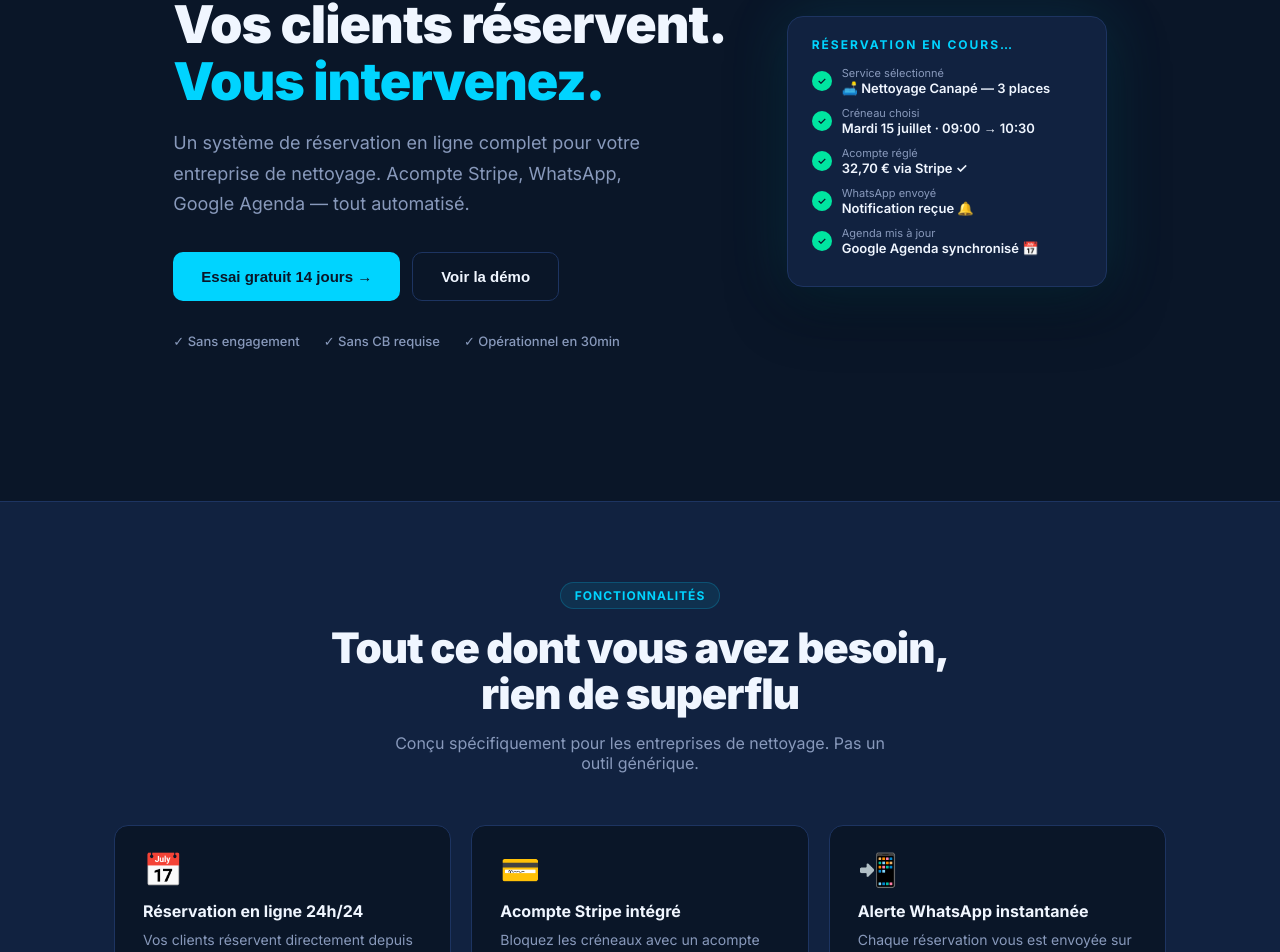
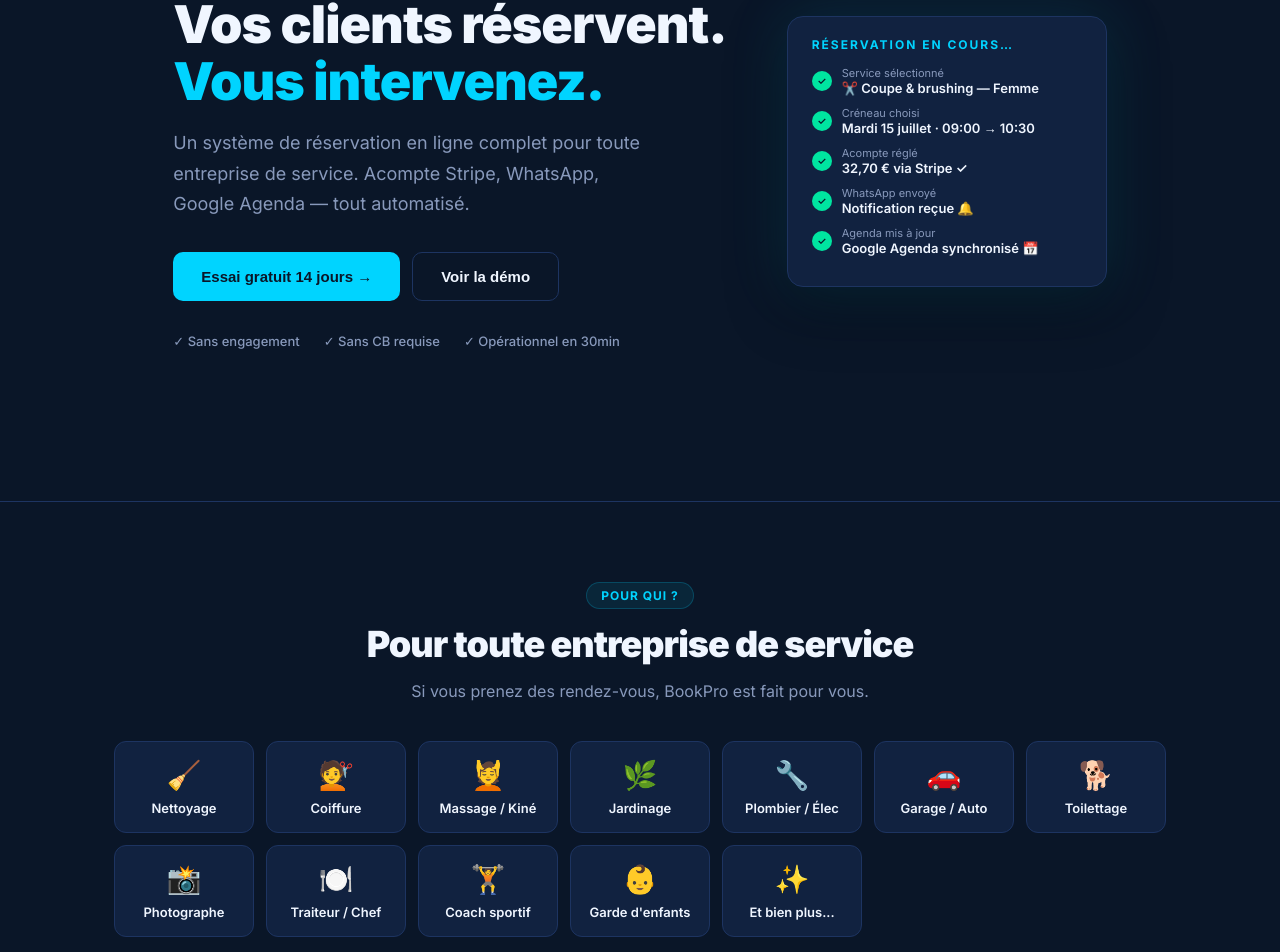
Before and after one commit to cleannet-reservation/bookpro, a React (Vite) app: page / in a window 1280 px wide. Shown: the part 299-1251 px from the top of the page. Built offline with nearby package versions, Linux system fonts and the light colour scheme.

Commit message:
Add files via upload

```diff
--- a/src/Landing.jsx
+++ b/src/Landing.jsx
@@ -60,19 +60,19 @@ const STEPS = [
 const TESTIMONIALS = [
   {
     name: "Sophie M.",
-    role: "Nettoyage résidentiel, Nice",
+    role: "Coiffure à domicile, Nice",
     text: "J'ai arrêté de répondre aux messages WhatsApp pour prendre des rdv. Mes clients réservent seuls, je reçois juste la notification.",
     stars: 5,
   },
   {
     name: "Karim B.",
-    role: "Nettoyage auto, Antibes",
+    role: "Jardinage & entretien, Antibes",
     text: "L'acompte Stripe a changé ma vie. Plus un seul no-show depuis que je l'ai mis en place.",
     stars: 5,
   },
   {
     name: "Marie-Claire D.",
-    role: "Entreprise de nettoyage, Cannes",
+    role: "Massage & bien-être, Cannes",
     text: "Mon agenda Google se remplit tout seul. Je n'ai plus à faire la saisie manuelle.",
     stars: 5,
   },
@@ -94,7 +94,7 @@ function Star() {
 function FloatingCard() {
   const [step, setStep] = useState(0);
   const steps = [
-    { label: "Service sélectionné", value: "🛋️ Nettoyage Canapé — 3 places", done: true },
+    { label: "Service sélectionné", value: "✂️ Coupe & brushing — Femme", done: true },
     { label: "Créneau choisi", value: "Mardi 15 juillet · 09:00 → 10:30", done: true },
     { label: "Acompte réglé", value: "32,70 € via Stripe ✓", done: step >= 1 },
     { label: "WhatsApp envoyé", value: "Notification reçue 🔔", done: step >= 2 },
@@ -300,13 +300,13 @@ export default function App() {
       <div style={{ paddingTop: 100, minHeight: "100vh", display: "flex", alignItems: "center" }}>
         <div style={{ maxWidth: 1100, margin: "0 auto", padding: "60px 24px", display: "flex", alignItems: "center", gap: 60, flexWrap: "wrap" }}>
           <div style={{ flex: 1, minWidth: 300 }}>
-            <Badge>Spécial entreprises de nettoyage</Badge>
+            <Badge>Pour toutes les entreprises de service</Badge>
             <Heading size={52}>
               Vos clients réservent.<br />
               <span style={{ color: C.cyan }}>Vous intervenez.</span>
             </Heading>
             <p style={{ fontSize: 18, color: C.muted, lineHeight: 1.7, marginBottom: 32, maxWidth: 480 }}>
-              Un système de réservation en ligne complet pour votre entreprise de nettoyage. Acompte Stripe, WhatsApp, Google Agenda — tout automatisé.
+              Un système de réservation en ligne complet pour toute entreprise de service. Acompte Stripe, WhatsApp, Google Agenda — tout automatisé.
             </p>
             <div style={{ display: "flex", gap: 12, flexWrap: "wrap" }}>
               <CTAButton onClick={() => window.location.href="/inscription?plan=pro"}>
@@ -328,6 +328,40 @@ export default function App() {
         </div>
       </div>
 
+      {/* ── POUR QUI ── */}
+      <div style={{ background: C.navy, borderTop: `1px solid ${C.border}` }}>
+        <Section>
+          <div style={{ textAlign: "center", marginBottom: 40 }}>
+            <Badge>Pour qui ?</Badge>
+            <Heading size={36}>Pour toute entreprise de service</Heading>
+            <p style={{ color: C.muted, fontSize: 16, maxWidth: 500, margin: "0 auto" }}>
+              Si vous prenez des rendez-vous, BookPro est fait pour vous.
+            </p>
+          </div>
+          <div style={{ display: "grid", gridTemplateColumns: "repeat(auto-fill, minmax(140px, 1fr))", gap: 12 }}>
+            {[
+              { icon: "🧹", label: "Nettoyage" },
+              { icon: "💇", label: "Coiffure" },
+              { icon: "💆", label: "Massage / Kiné" },
+              { icon: "🌿", label: "Jardinage" },
+              { icon: "🔧", label: "Plombier / Élec" },
+              { icon: "🚗", label: "Garage / Auto" },
+              { icon: "🐕", label: "Toilettage" },
+              { icon: "📸", label: "Photographe" },
+              { icon: "🍽️", label: "Traiteur / Chef" },
+              { icon: "🏋️", label: "Coach sportif" },
+              { icon: "👶", label: "Garde d'enfants" },
+              { icon: "✨", label: "Et bien plus..." },
+            ].map(m => (
+              <div key={m.label} style={{ background: C.navyMid, border: `1px solid ${C.border}`, borderRadius: 12, padding: "16px 12px", textAlign: "center" }}>
+                <div style={{ fontSize: 28, marginBottom: 8 }}>{m.icon}</div>
+                <div style={{ fontSize: 13, fontWeight: 600, color: C.white }}>{m.label}</div>
+              </div>
+            ))}
+          </div>
+        </Section>
+      </div>
+
       {/* ── FEATURES ── */}
       <div style={{ background: C.navyMid, borderTop: `1px solid ${C.border}`, borderBottom: `1px solid ${C.border}` }} id="fonctionnalités">
         <Section>
@@ -335,7 +369,7 @@ export default function App() {
             <Badge>Fonctionnalités</Badge>
             <Heading>Tout ce dont vous avez besoin,<br />rien de superflu</Heading>
             <p style={{ color: C.muted, fontSize: 16, maxWidth: 500, margin: "0 auto" }}>
-              Conçu spécifiquement pour les entreprises de nettoyage. Pas un outil générique.
+              Conçu pour les artisans, prestataires et indépendants. Simple, rapide, efficace.
             </p>
           </div>
           <div style={{ display: "grid", gridTemplateColumns: "repeat(auto-fill, minmax(300px, 1fr))", gap: 20 }}>
@@ -492,7 +526,7 @@ export default function App() {
       <Section style={{ textAlign: "center" }}>
         <Heading size={44}>Prêt à automatiser<br />vos réservations ?</Heading>
         <p style={{ color: C.muted, fontSize: 17, marginBottom: 32 }}>
-          Rejoignez les entreprises de nettoyage qui ont arrêté de gérer leurs rdv à la main.
+          Rejoignez les professionnels qui ont automatisé leur prise de rendez-vous.
         </p>
         <CTAButton onClick={() => window.location.href="/inscription?plan=pro"}>
           Démarrer mon essai gratuit 14 jours →
@@ -506,7 +540,7 @@ export default function App() {
           <span style={{ fontWeight: 800, color: C.white }}>BookPro</span>
         </div>
         <p style={{ fontSize: 12, color: C.muted, margin: 0 }}>
-          © 2026 BookPro · Système de réservation pour entreprises de nettoyage
+          © 2026 BookPro · Système de réservation pour professionnels du service
         </p>
       </footer>
 
```
